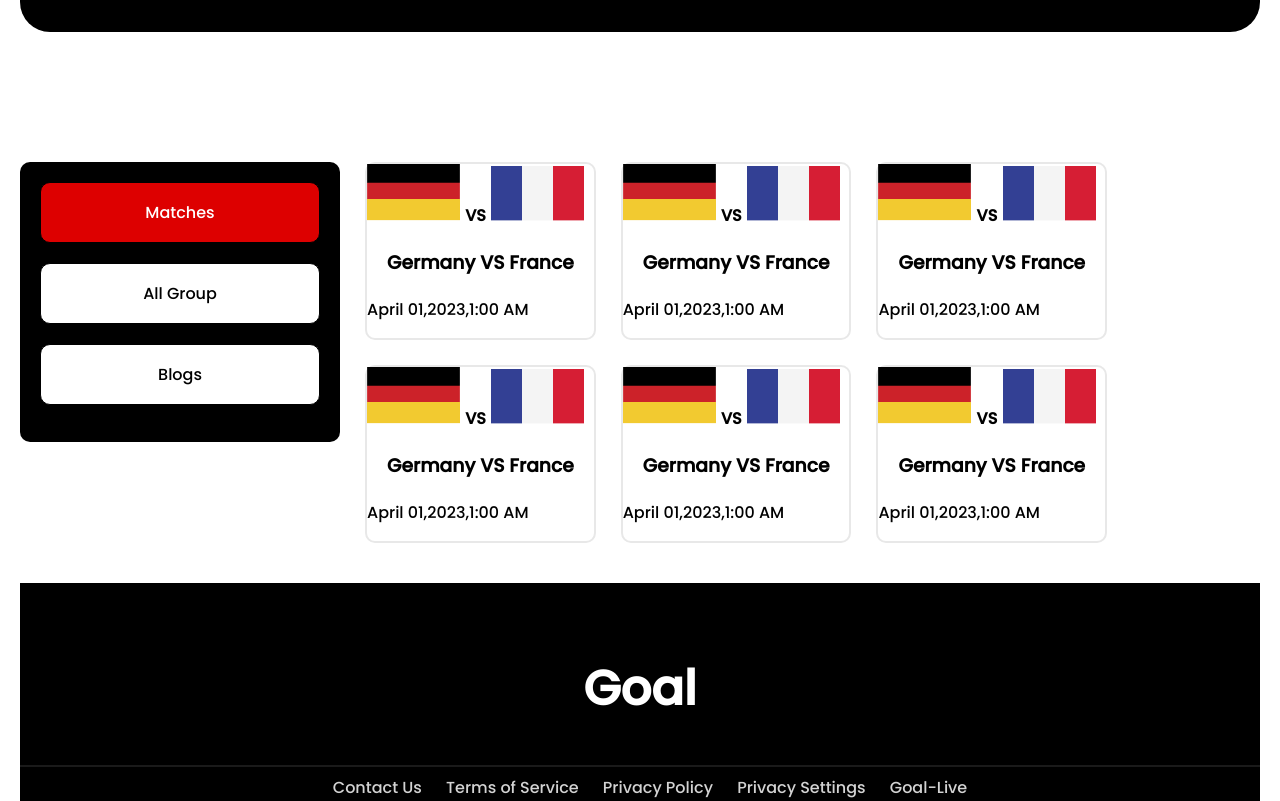
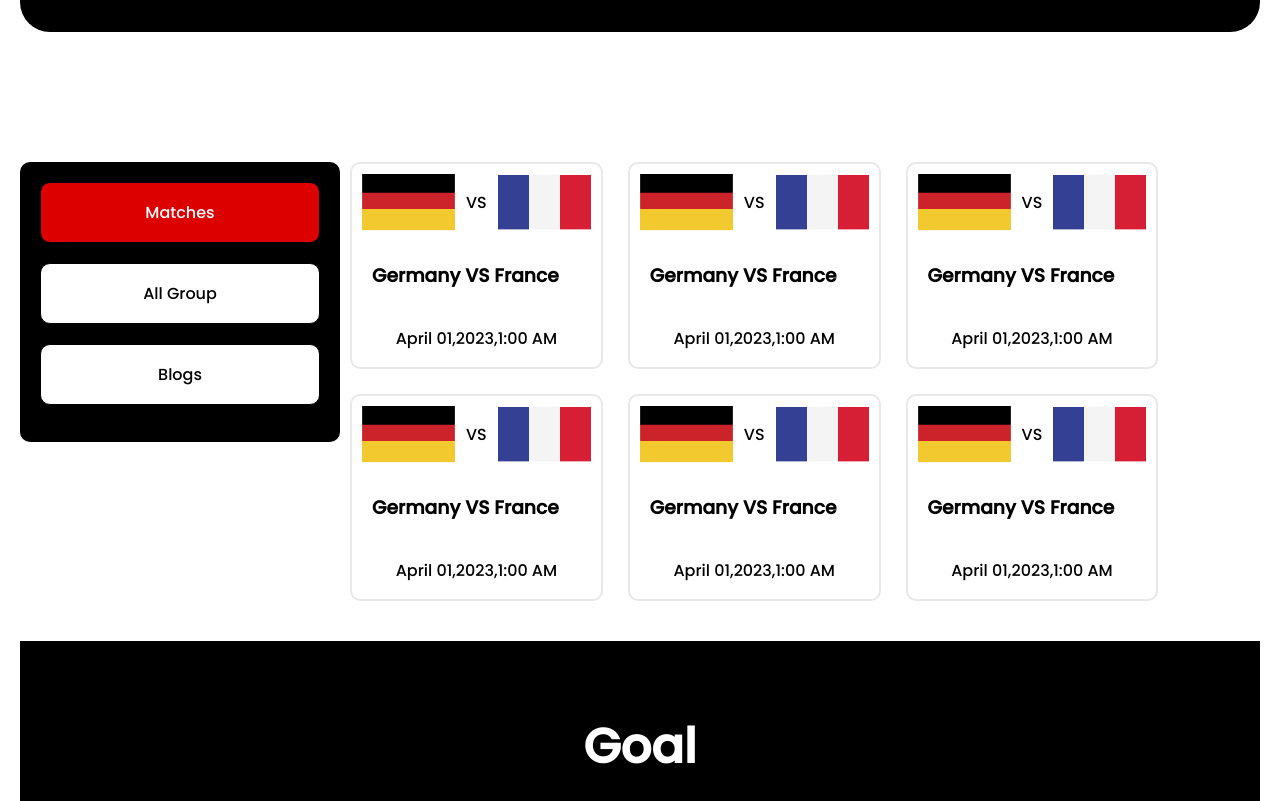
Before and after one commit to BubbleNowrin/World-Cup--HTML-CSS-only-A2, a plain HTML site: page matches.html in a window 1280 px wide. Shown: the part 544-1345 px from the top of the page. Drawn offline with Linux system fonts and the light colour scheme; a web font is replaced by a local one.

Commit message:
match page update

```diff
--- a/match.css
+++ b/match.css
@@ -63,6 +63,12 @@ h1 {
     margin-left: 10px;
 }
 
+.blog-banner {
+    display: flex;
+    justify-content: space-evenly;
+    align-items: center;
+}
+
 .section-banner {
     width: 50%;
     margin: 30px;
@@ -126,12 +132,18 @@ h1 {
 
 }
 
+.blog .blog-banner img {
+    width: 100%;
+    margin: 10px;
+
+}
+
 .blogs {
     display: grid;
     grid-template-columns: repeat(3, 1fr);
     row-gap: 25px;
     column-gap: 25px;
-    margin-left: 25px;
+    margin-left: 10px;
 
 }
 
@@ -140,6 +152,7 @@ h1 {
     border: 2px solid #E8E8E8;
     border-radius: 10px;
     flex-grow: 1;
+
 
 }
 
@@ -150,6 +163,13 @@ h1 {
 .blog-section {
     display: flex;
     margin-top: 130px;
+}
+
+.blog-info {
+    display: flex;
+    justify-content: center;
+    align-items: center;
+
 }
 
 /* ----------------Footer Style--------------------- */
--- a/matches.html
+++ b/matches.html
@@ -76,6 +76,7 @@
                 height: auto;
                 background-color: white;
 
+
             }
 
             .blog-split {
@@ -99,7 +100,7 @@
             }
 
             .social-icon a {
-                display: inline;
+                display: block;
                 padding: 5px;
             }
 
@@ -131,14 +132,13 @@
                 <div class="btn-container">
                     <a href="#" class="blog-btn red-btn">Matches</a>
                     <a href="#" class="blog-btn">All Group</a>
-                    <a href="#" class="blog-btn">Blogs</a>
+                    <a href="index.html" class="blog-btn">Blogs</a>
                 </div>
             </div>
             <div class="blogs">
                 <div class="blog">
                     <div class="blog-banner">
-                        <img src="assets/germany Flag.png" alt="">
-                        <span><b>VS</b></span>
+                        <img src="assets/germany Flag.png" alt="">VS
                         <img src="assets/Flag.png" alt="">
                     </div>
 
@@ -153,8 +153,7 @@
                 </div>
                 <div class="blog">
                     <div class="blog-banner">
-                        <img src="assets/germany Flag.png" alt="">
-                        <span><b>VS</b></span>
+                        <img src="assets/germany Flag.png" alt="">VS
                         <img src="assets/Flag.png" alt="">
                     </div>
 
@@ -169,8 +168,7 @@
                 </div>
                 <div class="blog">
                     <div class="blog-banner">
-                        <img src="assets/germany Flag.png" alt="">
-                        <span><b>VS</b></span>
+                        <img src="assets/germany Flag.png" alt="">VS
                         <img src="assets/Flag.png" alt="">
                     </div>
 
@@ -185,8 +183,7 @@
                 </div>
                 <div class="blog">
                     <div class="blog-banner">
-                        <img src="assets/germany Flag.png" alt="">
-                        <span><b>VS</b></span>
+                        <img src="assets/germany Flag.png" alt="">VS
                         <img src="assets/Flag.png" alt="">
                     </div>
 
@@ -201,8 +198,7 @@
                 </div>
                 <div class="blog">
                     <div class="blog-banner">
-                        <img src="assets/germany Flag.png" alt="">
-                        <span><b>VS</b></span>
+                        <img src="assets/germany Flag.png" alt="">VS
                         <img src="assets/Flag.png" alt="">
                     </div>
 
@@ -217,8 +213,7 @@
                 </div>
                 <div class="blog">
                     <div class="blog-banner">
-                        <img src="assets/germany Flag.png" alt="">
-                        <span><b>VS</b></span>
+                        <img src="assets/germany Flag.png" alt="">VS
                         <img src="assets/Flag.png" alt="">
                     </div>
 
--- a/style.css
+++ b/style.css
@@ -128,6 +128,16 @@ h1 {
     display: flex;
 }
 
+
+.blogs {
+    display: grid;
+    grid-template-columns: repeat(3, 1fr);
+    row-gap: 25px;
+    column-gap: 25px;
+    margin-left: 10px;
+
+}
+
 .blog .blog-banner img {
     width: 100%;
     height: 20%;
@@ -161,14 +171,7 @@ h1 {
     font-size: 1.25em;
 }
 
-.blogs {
-    display: grid;
-    grid-template-columns: repeat(3, 1fr);
-    row-gap: 25px;
-    column-gap: 25px;
-    margin-left: 10px;
 
-}
 
 .blog {
     border: 2px solid #E8E8E8;
```
Also changed, not shown: index.html (+1 -1 lines).
